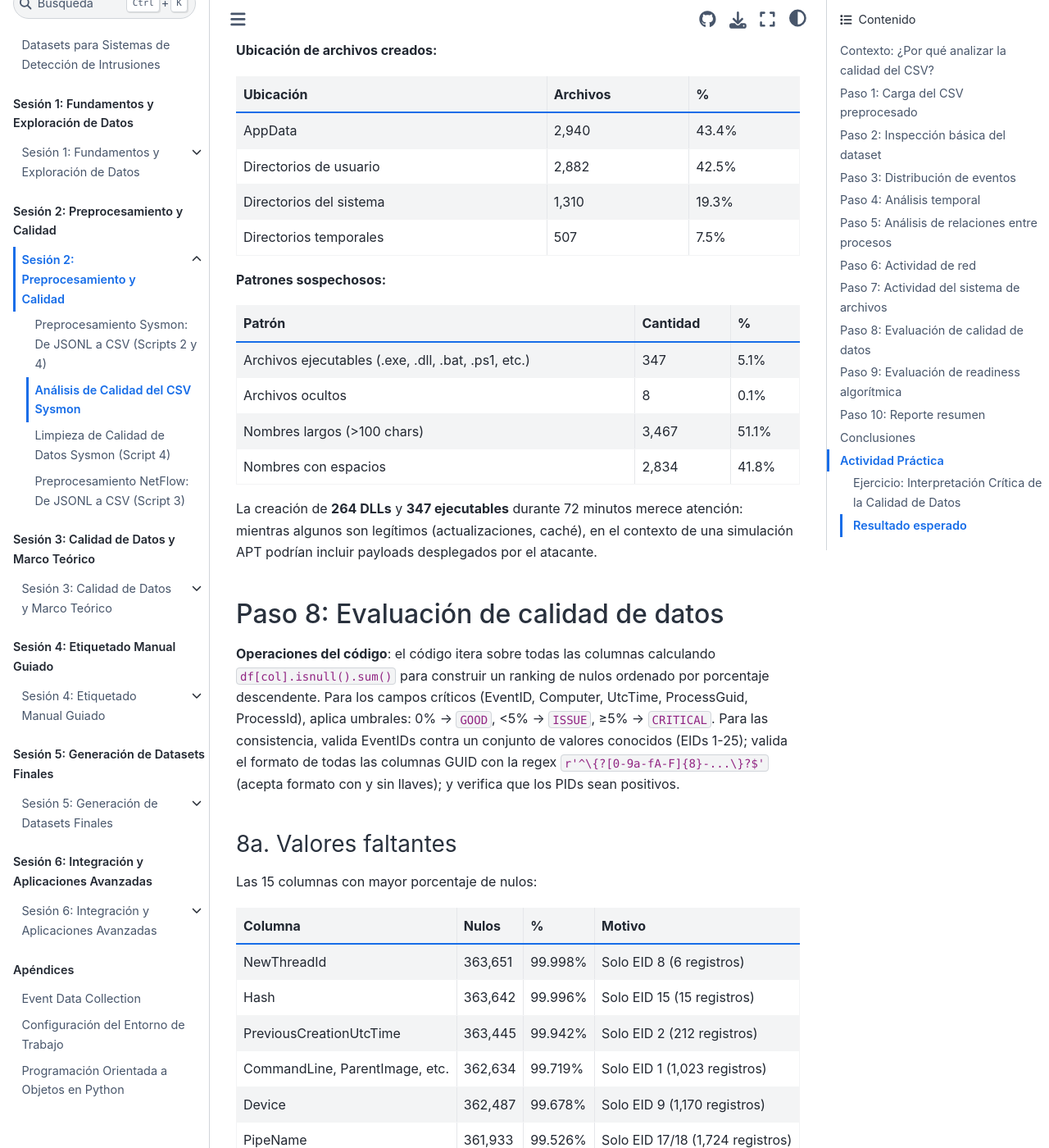
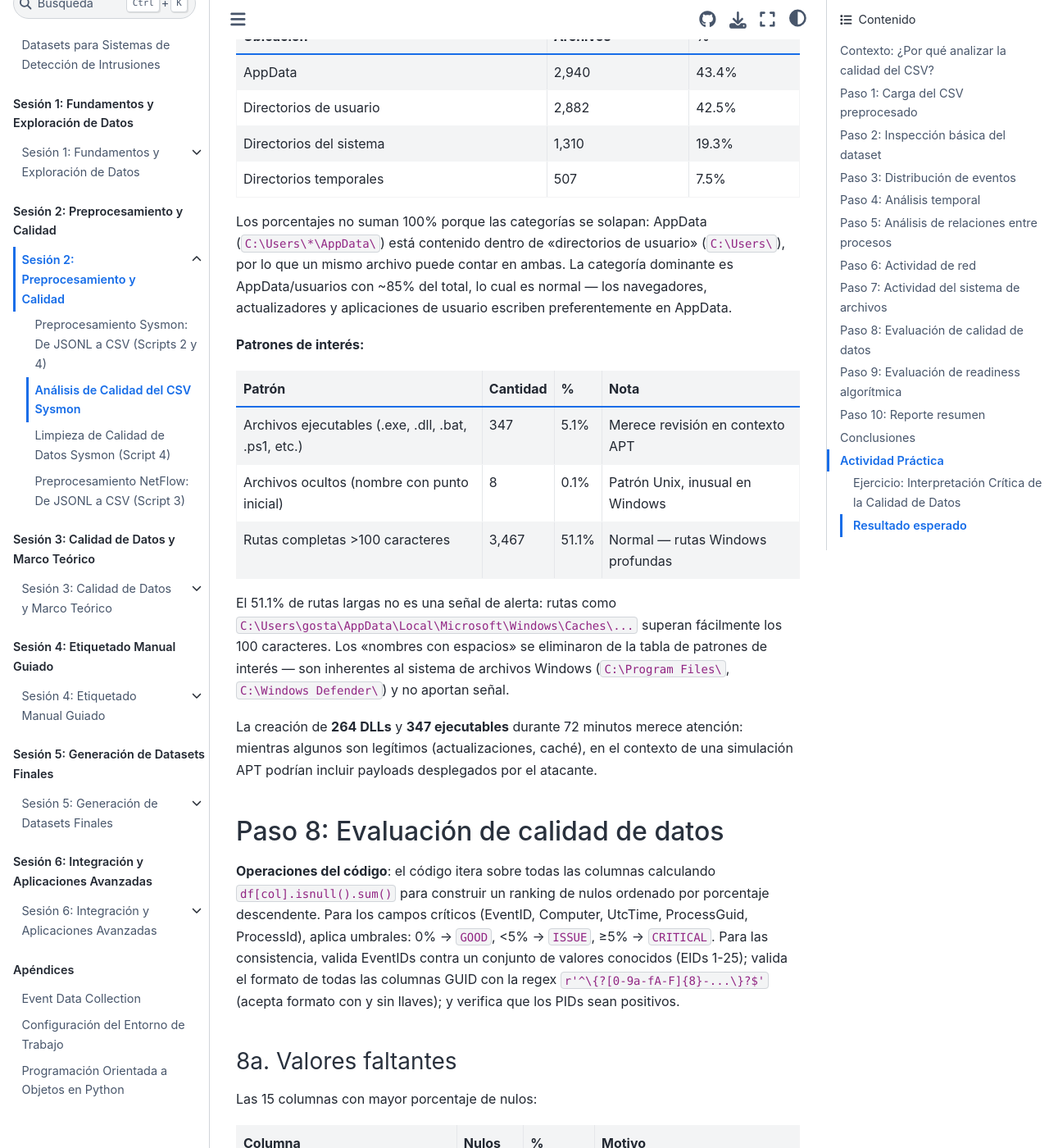
Before and after one commit to ollerenac/curso2026, a Jupyter Book: the page built from sesion-2/8-analisis-calidad-csv.md, in a window 1280 px wide and 1400 px high, scrolled down 25951 px. Shown: the whole window at 82% size. Built offline with Jupyter Book 1.0.4 settings and Sphinx 7.4.7 and the Sphinx Book theme 1.1.4, drawn with Linux system fonts in a browser that asks for light colours; some of the changed text lies outside the part shown.

Commit message:
fix(sesion-2): Paso 7 — remove duplicate sentence, clarify category overlap, fix long-path and spaces false alarms
Co-Authored-By: Claude Sonnet 4.6 <noreply@anthropic.com>

````diff
--- a/sesion-2/8-analisis-calidad-csv.md
+++ b/sesion-2/8-analisis-calidad-csv.md
@@ -605,9 +605,7 @@ El 55.5% de tráfico interno refleja comunicación normal entre los 4 hosts del
 
 El análisis combina EventID 11 (File Create) y EventID 23 (File Delete).
 
-**Operaciones del código**: el código filtra dos subsets: `EventID == 11` y `EventID == 23`. Para las extensiones, aplica `str.extract(r'\.([^.\\]+)$')` sobre `TargetFilename` para capturar el sufijo final, convierte a minúsculas y cuenta con `value_counts().head(15)`. Para la ubicación, clasifica cada ruta con `str.contains()` usando expresiones regulares para cuatro categorías (temp, system32/windows, users/home, appdata) — estas categorías pueden solaparse, por lo que los porcentajes no suman 100%. Para los patrones sospechosos, aplica el mismo mecanismo con regexes sobre extensiones ejecutables, nombres con punto inicial (archivos ocultos estilo Unix), longitud de ruta >100 caracteres, y presencia de espacios.
-
-El análisis combina EventID 11 (File Create) y EventID 23 (File Delete):
+**Operaciones del código**: el código filtra dos subsets: `EventID == 11` y `EventID == 23`. Para las extensiones, aplica `str.extract(r'\.([^.\\]+)$')` sobre `TargetFilename` para capturar el sufijo final, convierte a minúsculas y cuenta con `value_counts().head(15)`. Para la ubicación, clasifica cada ruta con `str.contains()` usando expresiones regulares para cuatro categorías (temp, system32/windows, users/home, appdata) — las categorías se solapan (AppData está dentro de Users), por lo que los porcentajes no suman 100%. Para los patrones de interés, aplica regexes sobre extensiones ejecutables, nombres con punto inicial (archivos ocultos estilo Unix) y longitud de ruta completa >100 caracteres.
 
 ```
 Eventos de creación de archivos (EID 11):   6,782
@@ -637,14 +635,17 @@ La ratio eliminación/creación de 1.49 indica que se eliminan más archivos de
 | Directorios del sistema | 1,310 | 19.3% |
 | Directorios temporales | 507 | 7.5% |
 
-**Patrones sospechosos:**
+Los porcentajes no suman 100% porque las categorías se solapan: AppData (`C:\Users\*\AppData\`) está contenido dentro de "directorios de usuario" (`C:\Users\`), por lo que un mismo archivo puede contar en ambas. La categoría dominante es AppData/usuarios con ~85% del total, lo cual es normal — los navegadores, actualizadores y aplicaciones de usuario escriben preferentemente en AppData.
 
-| Patrón | Cantidad | % |
-|--------|----------|---|
-| Archivos ejecutables (.exe, .dll, .bat, .ps1, etc.) | 347 | 5.1% |
-| Archivos ocultos | 8 | 0.1% |
-| Nombres largos (>100 chars) | 3,467 | 51.1% |
-| Nombres con espacios | 2,834 | 41.8% |
+**Patrones de interés:**
+
+| Patrón | Cantidad | % | Nota |
+|--------|----------|---|------|
+| Archivos ejecutables (.exe, .dll, .bat, .ps1, etc.) | 347 | 5.1% | Merece revisión en contexto APT |
+| Archivos ocultos (nombre con punto inicial) | 8 | 0.1% | Patrón Unix, inusual en Windows |
+| Rutas completas >100 caracteres | 3,467 | 51.1% | Normal — rutas Windows profundas |
+
+El 51.1% de rutas largas no es una señal de alerta: rutas como `C:\Users\gosta\AppData\Local\Microsoft\Windows\Caches\...` superan fácilmente los 100 caracteres. Los "nombres con espacios" se eliminaron de la tabla de patrones de interés — son inherentes al sistema de archivos Windows (`C:\Program Files\`, `C:\Windows Defender\`) y no aportan señal.
 
 La creación de **264 DLLs** y **347 ejecutables** durante 72 minutos merece atención: mientras algunos son legítimos (actualizaciones, caché), en el contexto de una simulación APT podrían incluir payloads desplegados por el atacante.
 
````
